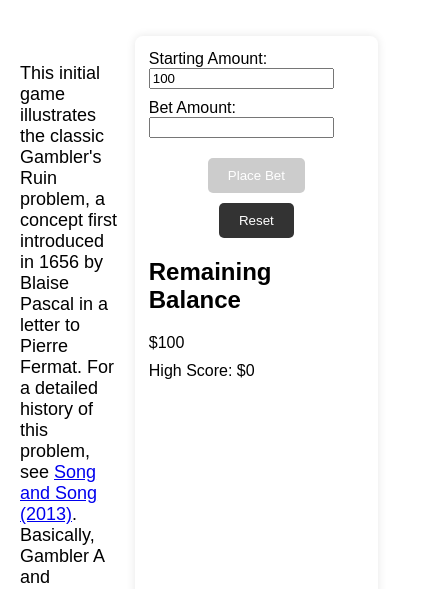
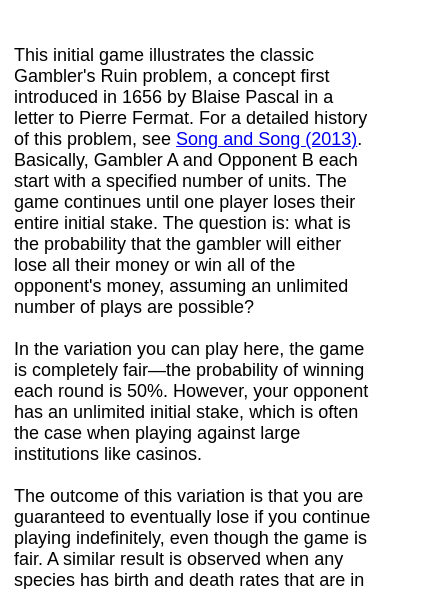
Before and after one commit to sumner-tim/sumner-tim.github.io, a plain HTML site: page games.html in a window 390 px wide. Shown: the part 228-817 px from the top of the page, 436 px wide, since content can reach past the window. Drawn offline with nearby package versions, Linux system fonts and the light colour scheme.

Commit message:
Update styles.css

```diff
--- a/styles.css
+++ b/styles.css
@@ -205,3 +205,25 @@ canvas {
     padding: 14px;
   }
 }
+
+
+
+@media (max-width: 768px) {
+
+  /* Kill desktop column layouts */
+  .container {
+    display: block !important;
+  }
+
+  .left,
+  .right {
+    width: 100% !important;
+    margin: 0 !important;
+    padding: 0 14px;
+  }
+
+  /* Any text blocks that were constrained */
+  p, section, article {
+    max-width: 100% !important;
+  }
+}
```
